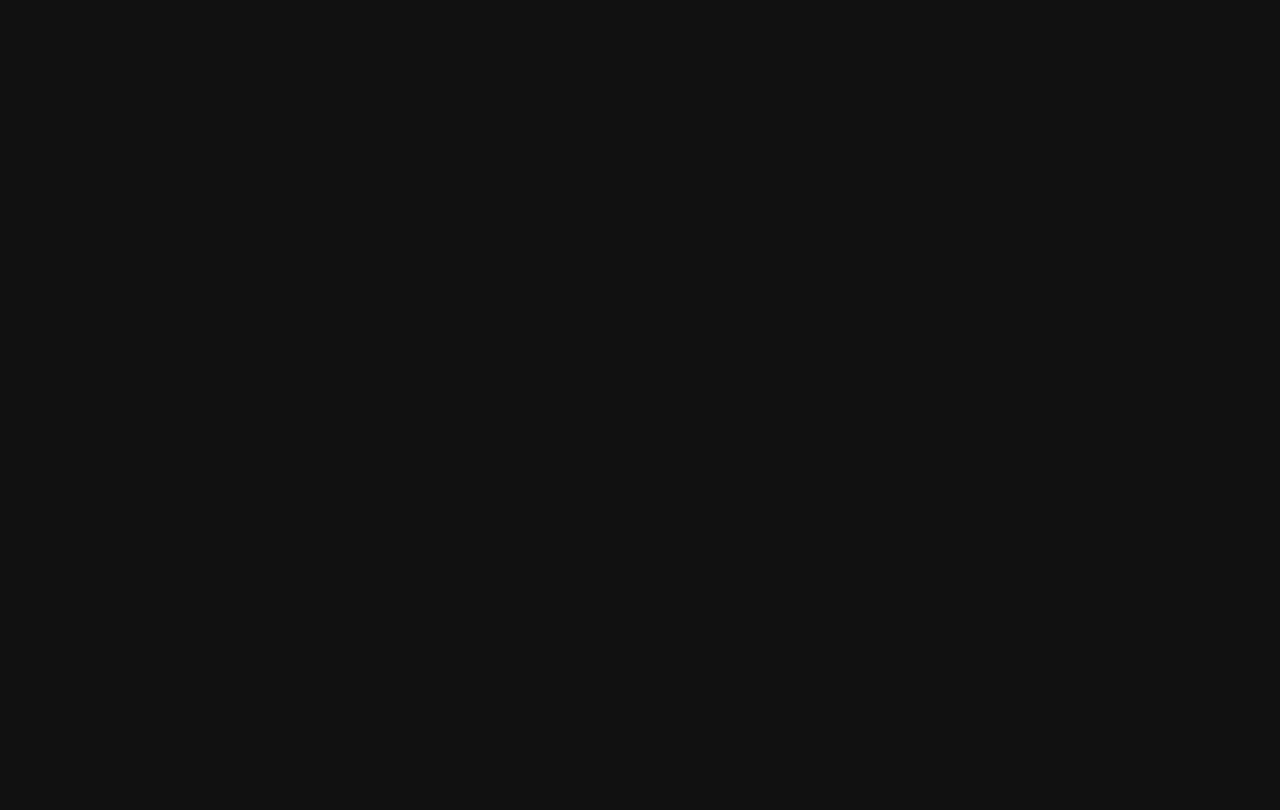
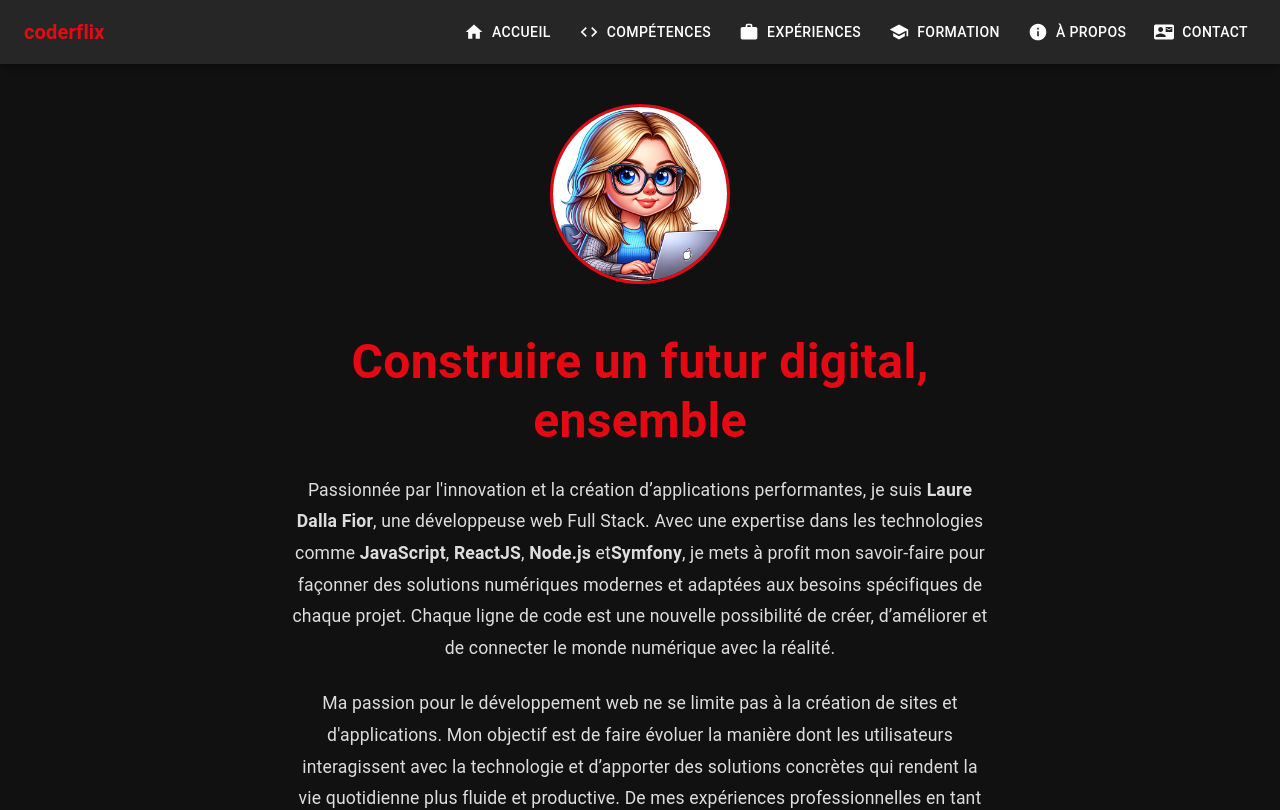
Before and after one commit to ldf-Overwatch/devflix, a React (Create React App) app: page /coderflix/about in a window 1280 px wide. Shown: the top 810 px of the page. Built offline with nearby package versions, Linux system fonts and the light colour scheme.

Commit message:
feat: rename

```diff
--- a/package.json
+++ b/package.json
@@ -2,7 +2,7 @@
   "name": "site-vitrine",
   "version": "0.1.0",
   "private": true,
-  "homepage": "https://ldf-Overwatch.github.io/devflix",
+  "homepage": "https://ldf-Overwatch.github.io/coderflix",
   "dependencies": {
     "@emailjs/browser": "^4.4.1",
     "@emotion/react": "^11.14.0",
--- a/src/App.js
+++ b/src/App.js
@@ -16,7 +16,7 @@
     return (
         <ThemeProvider theme={netflixTheme}>
             <CssBaseline />
-            <Router basename="/devflix">
+            <Router basename="/coderflix">
                 <ScrollToTop />
                 <Routes>
                     {/* Route pour la page principale */}
--- a/src/components/Expériencenetflix.js
+++ b/src/components/Expériencenetflix.js
@@ -8,21 +8,21 @@
     {
         title: "Développeur Web Full Stack - PONTOS",
         description: "Développement d’une plateforme numérique d’analyses de l’écosystème marin pour les compagnies de pêche locales en collaboration avec l’INRIA.",
-        image: "/devflix/images/ponto.jpeg",
+        image: "/coderflix/images/ponto.jpeg",
         date: "Janv. 2024 - Déc. 2024",
         tags: ["ReactJS", "Next.js", "Node.js", "AWS" ,"MongoDB" ,"Github" ,"API Rest"],
     },
     {
         title: "Développeur Web Full Stack - Mon Compte",
         description: "Auto Entrepreneur",
-        image: "/devflix/images/formation/cropped_resized_image.jpeg",
+        image: "/coderflix/images/formation/cropped_resized_image.jpeg",
         date: "Févr. 2023 - maintenant ",
         tags: ["JavaScript", "ExpressJS", "MongoDB" ,"node","next.js","ReactJS"],
     },
     {
         title: "Développeur Web Full Stack - STRIME",
         description: "Plateforme B2B facilitant les commandes entre fournisseurs et grands magasins.",
-        image: "/devflix/images/strime.jpeg",
+        image: "/coderflix/images/strime.jpeg",
         date: "Févr. 2023 - Août 2023",
         tags: ["Next.js", "MySQL", "Docker", "CircleCI" ,"API Rest","SCSS" ," ExpressJS," ,"Sequeliz" ,'Git' ,
             "Nginx" ," tests unitaires avec Jest"],
@@ -30,7 +30,7 @@
     {
         title: "Développeur JavaScript - GRAPHCOMMENT",
         description: "Plateforme SaaS de discussions dédiée aux médias et aux blogs.",
-        image: "/devflix/images/graphc.jpeg",
+        image: "/coderflix/images/graphc.jpeg",
         date: "Janv. 2019 - Déc. 2022",
         tags: ["GraphQL", "TypeScript", "MongoDB","API Rest","Tailwind","SCSS" ,"ExpressJS","Mongoose"
             ,"Mongoose" ,"Git" ,"Nginx"],
@@ -38,13 +38,13 @@
     {
         title: "Chef de Projets Marketing - ONE GLOBAL QOL",
         description: "Organisation d’événements et gestion des campagnes marketing.",
-        image: "/devflix/images/formation/cropped_resized_image.jpeg",
+        image: "/coderflix/images/formation/cropped_resized_image.jpeg",
         date: "Sept. 2015 - Sept. 2016",
         tags: ["Marketing", "Événementiel", "Gestion de projet"],
     },
 ];
 
-const defaultImage = "/devflix/images/formation/cropped_resized_image.jpeg";
+const defaultImage = "/coderflix/images/formation/cropped_resized_image.jpeg";
 
 const CustomPrevArrow = (props) => {
     const { onClick } = props;
--- a/src/components/Formationnetflix.js
+++ b/src/components/Formationnetflix.js
@@ -9,36 +9,36 @@
         title: "Formation PHP / Framework Symfony 2 & 3",
         institution: "Human Booster",
         date: "Juin 2017 - Août 2017",
-        image: "/devflix/images/formation/humanbooster.jpeg",
+        image: "/coderflix/images/formation/humanbooster.jpeg",
     },
     {
         title: "Formation Développeur Web",
         institution: "OpenClassrooms",
         date: "Sept. 2016 - Avr. 2017",
-        image: "/devflix/images/formation/openclassrooms.jpeg",
+        image: "/coderflix/images/formation/openclassrooms.jpeg",
     },
     {
         title: "Master européen Management et Stratégie d’Entreprise",
         institution: "Ecole de Commerce Coaching PACA",
         date: "Sept. 2015 - Juin 2016",
-        image: "/devflix/images/formation/cropped_resized_image.jpeg",
+        image: "/coderflix/images/formation/cropped_resized_image.jpeg",
     },
     {
         title: "DEESCOM, Communication",
         institution: "Ecole de Commerce Coaching PACA",
         date: "Sept. 2014 - Juin 2015",
-        image: "/devflix/images/formation/cropped_resized_image.jpeg",
+        image: "/coderflix/images/formation/cropped_resized_image.jpeg",
     },
     {
         title: "BTS Communication",
         institution: "CNED",
         date: "Sept. 2012 - Juin 2014",
-        image: "/devflix/images/formation/cropped_resized_image.jpeg",
+        image: "/coderflix/images/formation/cropped_resized_image.jpeg",
     },
 ];
 
 // Image par défaut
-const defaultImage = "/devflix/images/formation/cropped_resized_image.jpeg";
+const defaultImage = "/coderflix/images/formation/cropped_resized_image.jpeg";
 
 // Flèches personnalisées
 const CustomPrevArrow = (props) => {
--- a/src/components/Header.js
+++ b/src/components/Header.js
@@ -98,7 +98,7 @@
                         flexGrow: 1,
                     }}
                 >
-                    DevFlix
+                    coderflix
                 </Typography>
 
                 <IconButton
--- a/src/pages/About.js
+++ b/src/pages/About.js
@@ -22,7 +22,7 @@
                 <Grid item xs={12} sm={6} sx={{ mb: 4 }}>
                     <Fade in={true} timeout={1000}>
                         <Avatar
-                            src="/devflix/images/avatar.jpg"
+                            src="/coderflix/images/avatar.jpg"
                             alt="Laure Dalla Fior"
                             sx={{
                                 width: 180,
```
